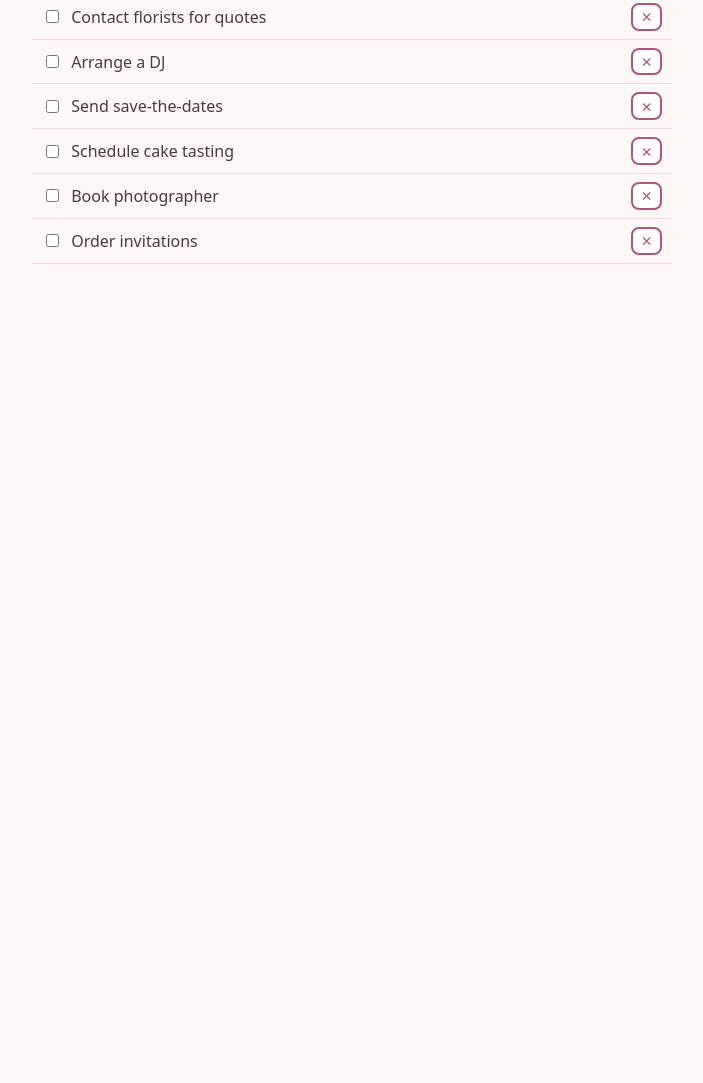
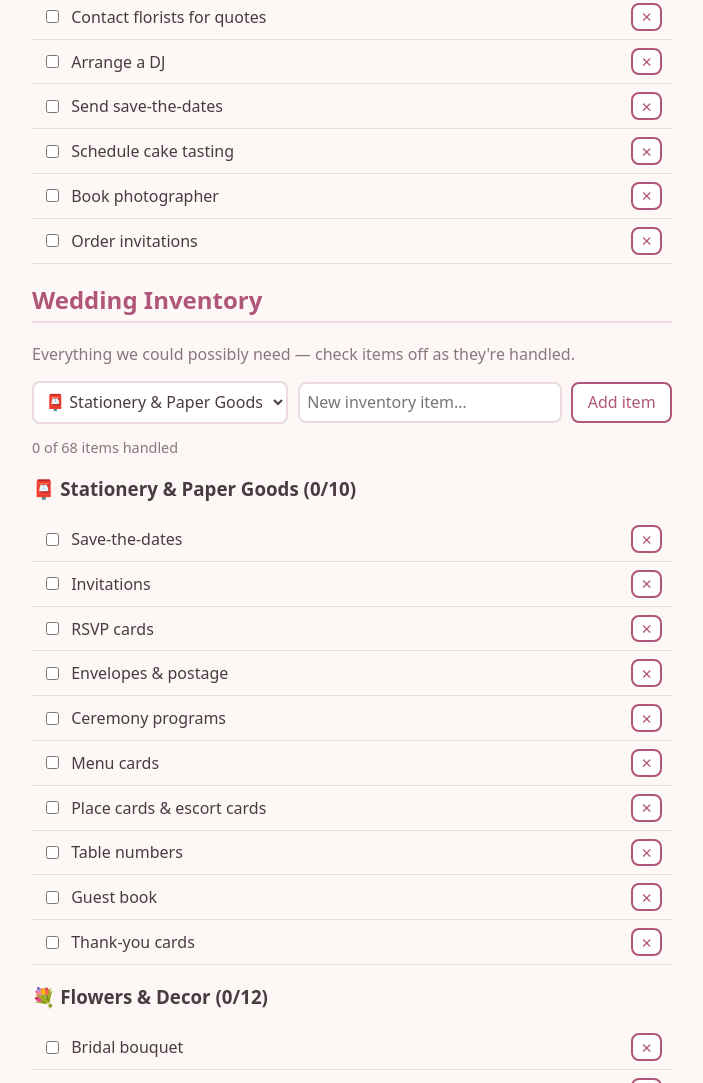
Before and after one commit to tandylew/wedding, a plain HTML site: page index.html in a window 1280 px wide. Shown: the part 640-1723 px from the top of the page, without its empty margins (288-991 px from the left). Before the commit the page ends 952 px from the top, so only its background shows below. Drawn offline with Linux system fonts and the light colour scheme.

Commit message:
karaoke: Populate the page with an inventory of everything we could p

```diff
--- a/index.html
+++ b/index.html
@@ -26,6 +26,9 @@
   .rsvp-yes { color: #2e7d4f; font-weight: 600; }
   .rsvp-pending { color: #c07b1a; }
   .stats { color: #8a7580; font-size: 0.9rem; }
+  h3 { color: #4a3b42; margin: 1.2rem 0 0.2rem; }
+  select { font: inherit; padding: 0.45rem; border: 2px solid #ecd9e2;
+           border-radius: 8px; color: inherit; background: #fff; }
 </style>
 </head>
 <body>
@@ -47,6 +50,16 @@
   </div>
   <p class="stats" id="task-stats"></p>
   <ul id="task-list"></ul>
+
+  <h2>Wedding Inventory</h2>
+  <p class="subtitle">Everything we could possibly need — check items off as they're handled.</p>
+  <div class="row">
+    <select id="inv-category"></select>
+    <input id="inv-input" type="text" placeholder="New inventory item…" />
+    <button id="add-inv">Add item</button>
+  </div>
+  <p class="stats" id="inv-stats"></p>
+  <div id="inventory"></div>
 
 <script>
   // --- Guest list ---
@@ -150,8 +163,114 @@
   document.getElementById("add-task").addEventListener("click", addTask);
   taskInput.addEventListener("keydown", e => { if (e.key === "Enter") addTask(); });
 
+  // --- Inventory ---
+  const inventory = [
+    { name: "📮 Stationery & Paper Goods", items: [
+      "Save-the-dates", "Invitations", "RSVP cards", "Envelopes & postage",
+      "Ceremony programs", "Menu cards", "Place cards & escort cards",
+      "Table numbers", "Guest book", "Thank-you cards",
+    ]},
+    { name: "💐 Flowers & Decor", items: [
+      "Bridal bouquet", "Bridesmaid bouquets", "Boutonnieres", "Corsages",
+      "Ceremony arch / arbor flowers", "Aisle arrangements", "Centerpieces",
+      "Flower petals for flower girl", "Candles & votives", "String lights",
+      "Welcome sign", "Seating chart display",
+    ]},
+    { name: "👗 Attire & Beauty", items: [
+      "Wedding dress", "Veil & accessories", "Suit / tuxedo", "Shoes (both)",
+      "Wedding rings", "Ring box / pillow", "Hair & makeup trial",
+      "Jewelry", "Something old, new, borrowed, blue",
+    ]},
+    { name: "🏛️ Venue & Catering", items: [
+      "Ceremony venue", "Reception venue", "Caterer / menu selection",
+      "Wedding cake", "Bar & beverages", "Champagne for toasts",
+      "Tables, chairs & linens", "Dinnerware & glassware rentals",
+      "Tent (if outdoor)", "Restroom facilities (if outdoor)",
+    ]},
+    { name: "🎶 Music & Entertainment", items: [
+      "DJ or live band", "Ceremony musicians", "Sound system & microphones",
+      "First-dance song selection", "Reception playlist / do-not-play list",
+      "Dance floor", "Photo booth",
+    ]},
+    { name: "📸 Photo & Video", items: [
+      "Photographer", "Videographer", "Engagement shoot", "Shot list",
+      "Disposable cameras for tables",
+    ]},
+    { name: "📋 Logistics & Legal", items: [
+      "Marriage license", "Officiant", "Wedding planner / day-of coordinator",
+      "Transportation / limo", "Hotel blocks for guests", "Wedding insurance",
+      "Vendor tips (cash envelopes)", "Emergency day-of kit",
+    ]},
+    { name: "🎁 Favors & Extras", items: [
+      "Guest favors", "Welcome bags for out-of-town guests",
+      "Gifts for wedding party", "Gifts for parents", "Card box",
+      "Sparklers / send-off supplies", "Kids' activity table",
+    ]},
+  ].map(cat => ({ name: cat.name, items: cat.items.map(text => ({ text, done: false })) }));
+
+  const inventoryEl = document.getElementById("inventory");
+  const invStats = document.getElementById("inv-stats");
+  const invInput = document.getElementById("inv-input");
+  const invCategory = document.getElementById("inv-category");
+
+  inventory.forEach((cat, i) => {
+    const opt = document.createElement("option");
+    opt.value = i;
+    opt.textContent = cat.name;
+    invCategory.appendChild(opt);
+  });
+
+  function renderInventory() {
+    inventoryEl.innerHTML = "";
+    let total = 0, doneTotal = 0;
+    inventory.forEach(cat => {
+      const heading = document.createElement("h3");
+      const doneCount = cat.items.filter(it => it.done).length;
+      heading.textContent = `${cat.name} (${doneCount}/${cat.items.length})`;
+      inventoryEl.appendChild(heading);
+
+      const ul = document.createElement("ul");
+      cat.items.forEach((item, i) => {
+        const li = document.createElement("li");
+
+        const checkbox = document.createElement("input");
+        checkbox.type = "checkbox";
+        checkbox.checked = item.done;
+        checkbox.style.flex = "none";
+        checkbox.addEventListener("change", () => { item.done = checkbox.checked; renderInventory(); });
+
+        const label = document.createElement("span");
+        label.className = "grow" + (item.done ? " done" : "");
+        label.textContent = item.text;
+
+        const remove = document.createElement("button");
+        remove.className = "small";
+        remove.textContent = "✕";
+        remove.addEventListener("click", () => { cat.items.splice(i, 1); renderInventory(); });
+
+        li.append(checkbox, label, remove);
+        ul.appendChild(li);
+      });
+      inventoryEl.appendChild(ul);
+      total += cat.items.length;
+      doneTotal += doneCount;
+    });
+    invStats.textContent = `${doneTotal} of ${total} items handled`;
+  }
+
+  function addInventoryItem() {
+    const text = invInput.value.trim();
+    if (!text) return;
+    inventory[invCategory.value].items.push({ text, done: false });
+    invInput.value = "";
+    renderInventory();
+  }
+  document.getElementById("add-inv").addEventListener("click", addInventoryItem);
+  invInput.addEventListener("keydown", e => { if (e.key === "Enter") addInventoryItem(); });
+
   renderGuests();
   renderTasks();
+  renderInventory();
 </script>
 </body>
 </html>
```
